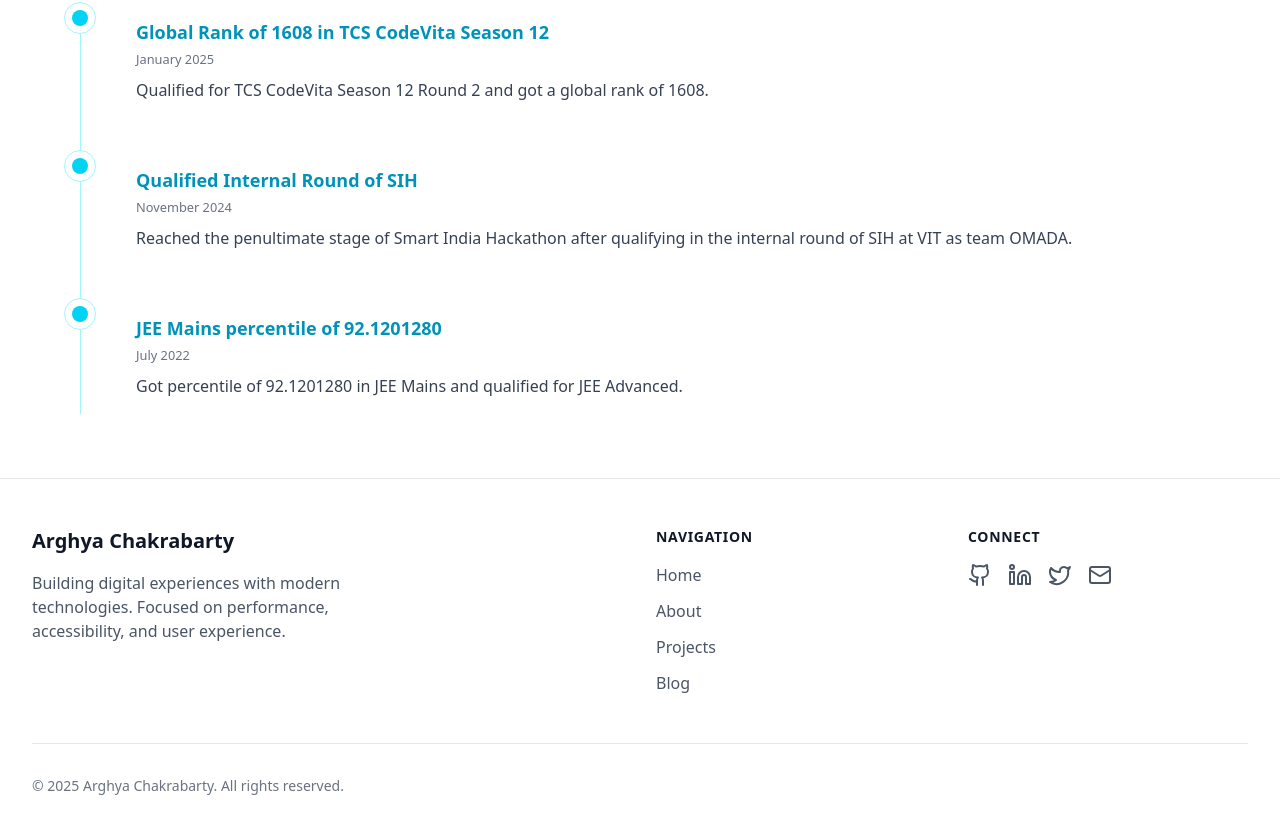
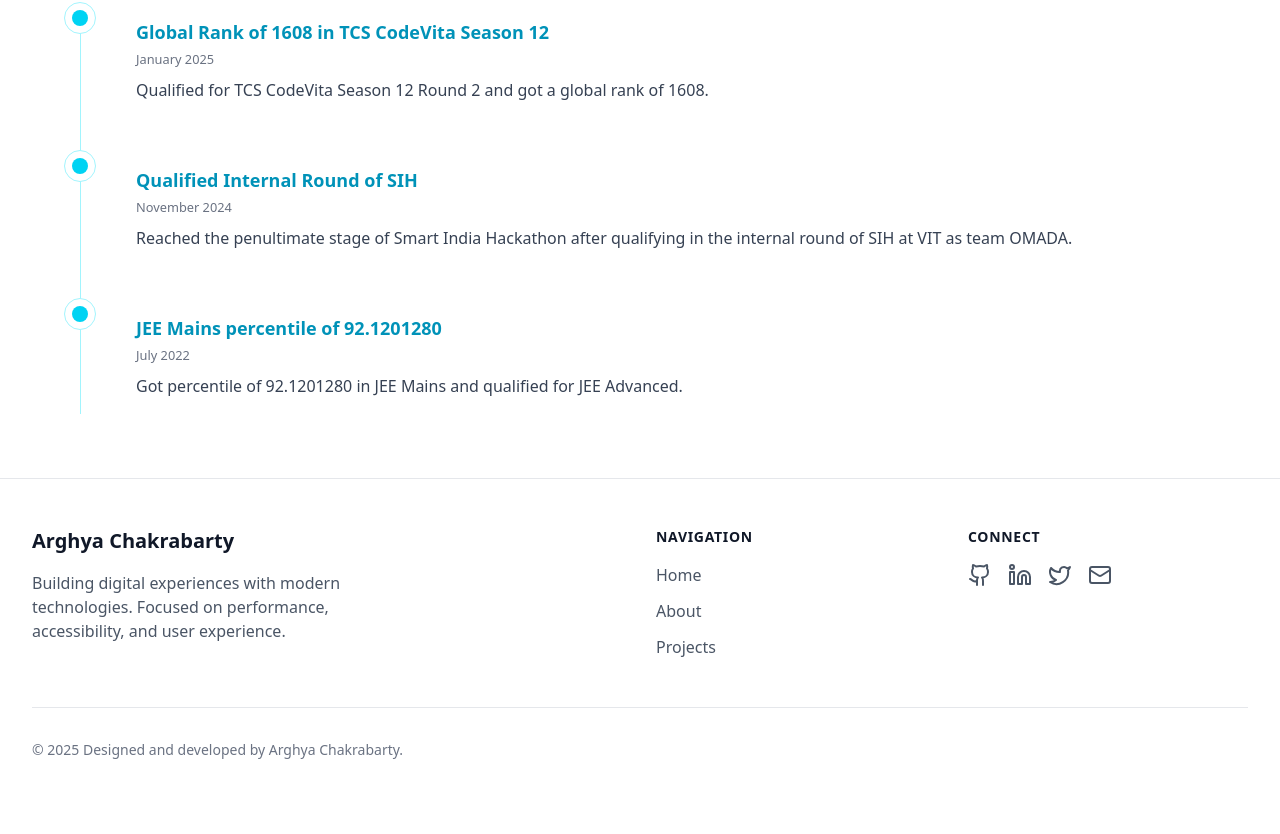
Before and after one commit to arghya2801/portfolio, a Next.js app: page / in a window 1280 px wide. Shown: the part 2201-3035 px from the top of the page. After the commit the page ends 3009 px from the top, so only its background shows below. Built offline with nearby package versions, Linux system fonts and the light colour scheme.

Commit message:
Changed card background colors to slate-900

```diff
--- a/src/app/projects/page.tsx
+++ b/src/app/projects/page.tsx
@@ -56,7 +56,7 @@
                 <h1 className="text-3xl font-bold text-gray-800 dark:text-gray-100 mb-8 text-center">My Projects</h1>
                 <div className="grid grid-cols-1 md:grid-cols-2 lg:grid-cols-3 gap-8">
                     {projects.map((project) => (
-                        <div key={project.id} className="bg-white dark:bg-gray-800 rounded-lg shadow-md overflow-hidden">
+                        <div key={project.id} className="bg-white dark:bg-slate-900 rounded-lg shadow-md overflow-hidden">
                             {project.image && (
                                 <div className="relative w-full h-48 md:h-64">
                                     <Image src={project.image} alt={project.name} layout="fill" objectFit="cover" className="rounded-t-lg" />
--- a/src/components/CertificationsGrid.tsx
+++ b/src/components/CertificationsGrid.tsx
@@ -60,7 +60,7 @@
       ref={ref}
       className={`
         p-4 border border-gray-200 dark:border-gray-700 rounded-lg
-        bg-gray-50 dark:bg-gray-800/90 backdrop-blur-sm
+        bg-gray-50 dark:bg-slate-900/90 backdrop-blur-sm
         shadow-sm hover:shadow-md dark:shadow-none
         hover:bg-white dark:hover:bg-[#020618] hover:border-cyan-500 dark:hover:border-cyan-400
         transition-all duration-500 ease-out
--- a/src/components/Footer.tsx
+++ b/src/components/Footer.tsx
@@ -38,11 +38,6 @@
                   Projects
                 </Link>
               </li>
-              <li>
-                <Link href="/blog" className="text-gray-600 dark:text-gray-400 hover:text-cyan-600 dark:hover:text-cyan-400 transition-colors">
-                  Blog
-                </Link>
-              </li>
             </ul>
           </div>
 
@@ -70,7 +65,7 @@
 
         <div className="mt-12 pt-8 border-t border-gray-200 dark:border-gray-800 flex flex-col md:flex-row justify-between items-center">
           <p className="text-gray-500 dark:text-gray-400 text-sm">
-            &copy; {new Date().getFullYear()} Arghya Chakrabarty. All rights reserved.
+            &copy; {new Date().getFullYear()}        Designed and developed by Arghya Chakrabarty.
           </p>
         </div>
       </div>
--- a/src/components/SkillGrid.tsx
+++ b/src/components/SkillGrid.tsx
@@ -83,7 +83,7 @@
     <div
         ref={ref}
         className={`
-            bg-gray-50 dark:bg-gray-800/90 backdrop-blur-sm border border-gray-200 dark:border-gray-700
+            bg-gray-50 dark:bg-slate-900/90 backdrop-blur-sm border border-gray-200 dark:border-gray-700
             shadow-sm hover:shadow-md dark:shadow-none
             hover:bg-white dark:hover:bg-[#020618] hover:border-cyan-500 dark:hover:border-cyan-400
             rounded-md p-4 transition-all duration-500 ease-out flex items-center gap-2
```
